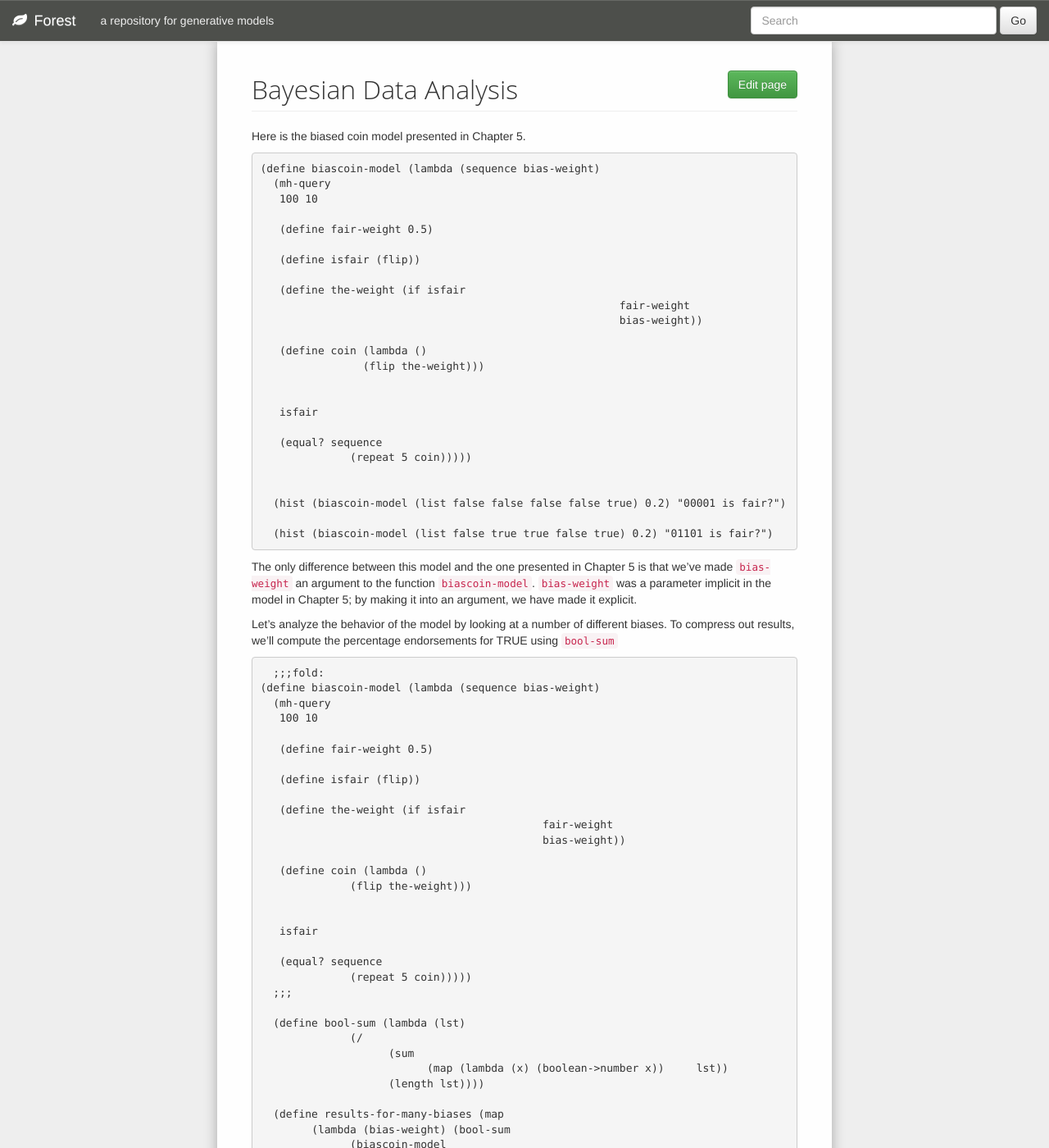
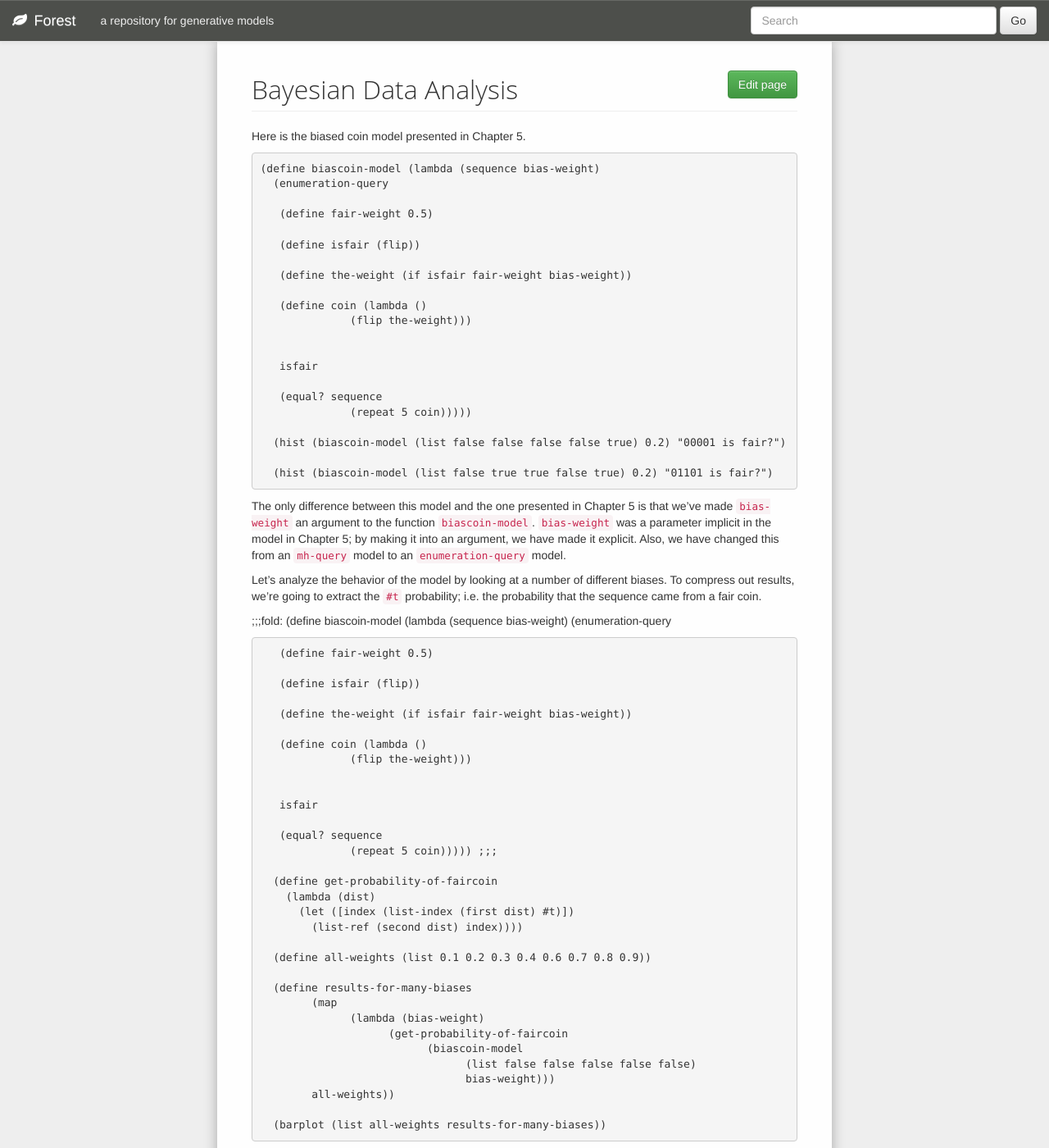
Before and after one commit to forestdb/forestdb.org, a Jekyll site: the page built from models/bayesian-data-analysis.md, in a window 1280 px wide and 1400 px high. Shown: the whole window at 82% size. Built offline with Jekyll 4.4.1, drawn with Linux system fonts in a browser that asks for light colours; nearby versions of some CDN libraries; a script that is not in the unit is left out; some of the changed text lies outside the part shown.

Commit message:
switch to enumeration

```diff
--- a/models/bayesian-data-analysis.md
+++ b/models/bayesian-data-analysis.md
@@ -6,48 +6,13 @@ title: Bayesian Data Analysis
 Here is the biased coin model presented in Chapter 5.
 
     (define biascoin-model (lambda (sequence bias-weight)
-      (mh-query
-       100 10
+      (enumeration-query
 
        (define fair-weight 0.5)
 
        (define isfair (flip))
 
-       (define the-weight (if isfair
-       							fair-weight
-       							bias-weight))
-
-       (define coin (lambda ()
-       		(flip the-weight)))
-
-
-       isfair
-
-       (equal? sequence
-       	      (repeat 5 coin)))))
-
-
-      (hist (biascoin-model (list false false false false true) 0.2) "00001 is fair?")
-
-      (hist (biascoin-model (list false true true false true) 0.2) "01101 is fair?")
-
-The only difference between this model and the one presented in Chapter 5 is that we've made  `bias-weight` an argument to the function `biascoin-model`. `bias-weight` was a parameter implicit in the model in Chapter 5; by making it into an argument, we have made it explicit.
-
-Let's analyze the behavior of the model by looking at a number of different biases.
-To compress out results, we'll compute the percentage endorsements for TRUE using `bool-sum`
-
-      ;;;fold:
-    (define biascoin-model (lambda (sequence bias-weight)
-      (mh-query
-       100 10
-
-       (define fair-weight 0.5)
-
-       (define isfair (flip))
-
-       (define the-weight (if isfair
-                                                fair-weight
-                                                bias-weight))
+       (define the-weight (if isfair fair-weight bias-weight))
 
        (define coin (lambda ()
                   (flip the-weight)))
@@ -57,19 +22,50 @@ To compress out results, we'll compute the percentage endorsements for TRUE usin
 
        (equal? sequence
                   (repeat 5 coin)))))
-      ;;;
 
-      (define bool-sum (lambda (lst)
-                  (/
-                        (sum
-                              (map (lambda (x) (boolean->number x))     lst))
-                        (length lst))))
+      (hist (biascoin-model (list false false false false true) 0.2) "00001 is fair?")
 
-      (define results-for-many-biases (map
-            (lambda (bias-weight) (bool-sum
-                  (biascoin-model
-                        (list false false false false false)
-                        bias-weight)))
-      (list 0.1 0.2 0.3 0.4 0.6 0.7 0.8 0.9)))
+      (hist (biascoin-model (list false true true false true) 0.2) "01101 is fair?")
 
-      (hist results-for-many-biases)
+The only difference between this model and the one presented in Chapter 5 is that we've made  `bias-weight` an argument to the function `biascoin-model`. `bias-weight` was a parameter implicit in the model in Chapter 5; by making it into an argument, we have made it explicit. Also, we have changed this from an `mh-query` model to an `enumeration-query` model.
+
+Let's analyze the behavior of the model by looking at a number of different biases.
+To compress out results, we're going to extract the `#t` probability; i.e. the probability that the sequence came from a fair coin.
+
+;;;fold:
+    (define biascoin-model (lambda (sequence bias-weight)
+      (enumeration-query
+
+       (define fair-weight 0.5)
+
+       (define isfair (flip))
+
+       (define the-weight (if isfair fair-weight bias-weight))
+
+       (define coin (lambda ()
+                  (flip the-weight)))
+
+
+       isfair
+
+       (equal? sequence
+                  (repeat 5 coin)))))
+;;;
+
+      (define get-probability-of-faircoin
+        (lambda (dist)
+          (let ([index (list-index (first dist) #t)])
+            (list-ref (second dist) index))))
+
+      (define all-weights (list 0.1 0.2 0.3 0.4 0.6 0.7 0.8 0.9))
+
+      (define results-for-many-biases
+            (map
+                  (lambda (bias-weight)
+                        (get-probability-of-faircoin
+                              (biascoin-model
+                                    (list false false false false false)
+                                    bias-weight)))
+            all-weights))
+
+      (barplot (list all-weights results-for-many-biases))
```
